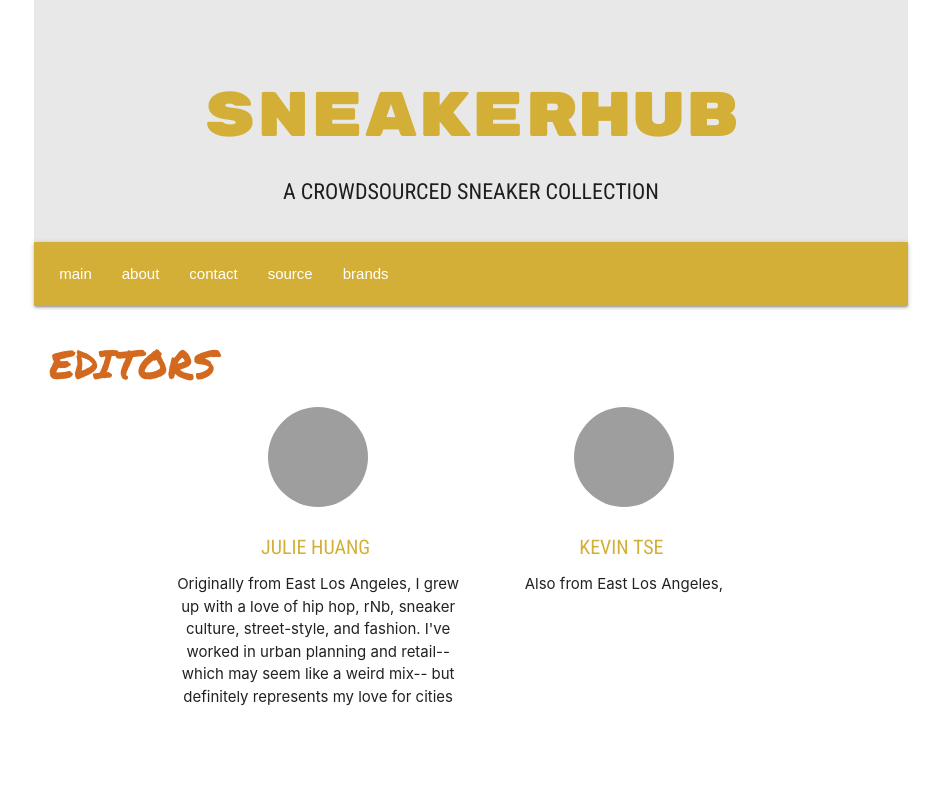
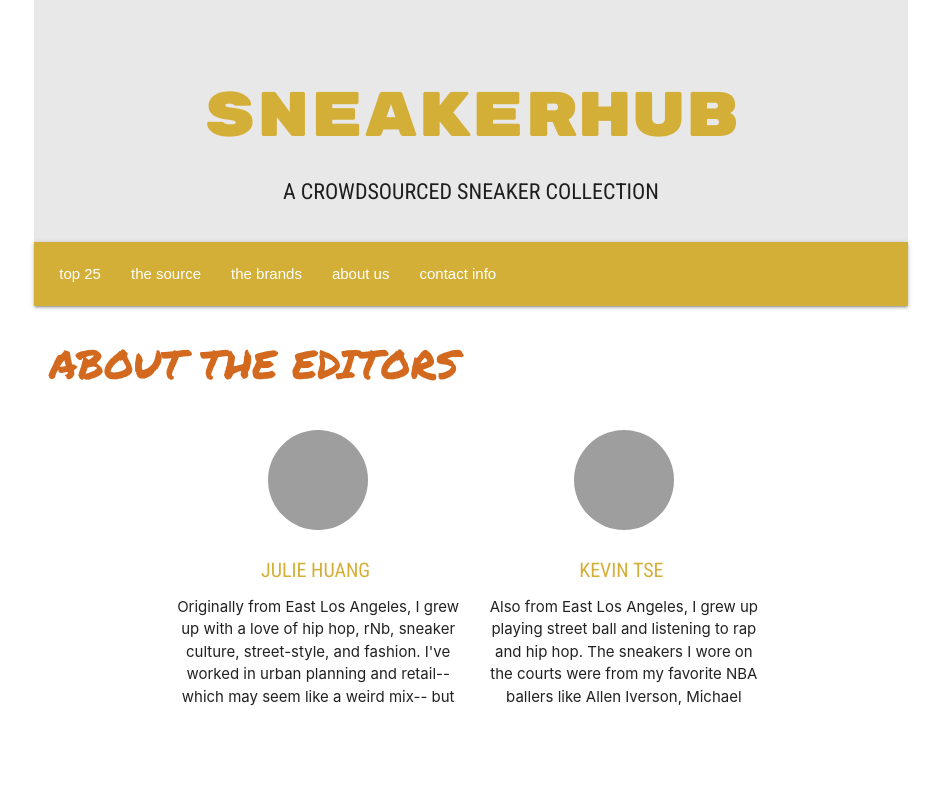
Before and after one commit to heyjulieh/project-1, a website: page views/about.html in a window 1280 px wide. Shown: the whole page, without its empty margins (169-1110 px from the left). Drawn offline with nearby package versions, Linux system fonts and the light colour scheme; files that its build step writes are made by us from their sources; no server answers; grey boxes are pictures that could not be loaded; files whose address does not match are found by name; a web font is replaced by a local one.

Commit message:
made some CSS changes based on UI feedback

```diff
--- a/views/about.html
+++ b/views/about.html
@@ -38,19 +38,19 @@
       <div class = "navbar">
         <ul>
           <li>
-            <a href ="http://localhost:5000/">main</a>
+            <a href ="http://localhost:5000/">top 25</a>
           </li>
           <li>
-            <a href ="http://localhost:5000/about">about</a>
+            <a href ="http://localhost:5000/source">the source</a>
           </li>
           <li>
-            <a href ="http://localhost:5000/contact">contact</a>
+          <a href ="http://localhost:5000/brand">the brands</a>
           </li>
           <li>
-            <a href ="http://localhost:5000/source">source</a>
+            <a href ="http://localhost:5000/about">about us</a>
           </li>
           <li>
-            <a href ="http://localhost:5000/brand">brands</a>
+            <a href ="http://localhost:5000/contact">contact info</a>
           </li>
         </ul>
       </div>
@@ -58,7 +58,7 @@
     </nav>
 
     <main>
-      <h2>EDITORS</h2>
+      <h2>ABOUT THE EDITORS</h2><br>
 
     <section class="container about">
 
@@ -71,7 +71,7 @@
       <div id="kevin" class="col s12 m6 l6">
           <img class="circle" id="profileimg" src ="https://scontent.fsnc1-2.fna.fbcdn.net/v/t1.0-9/1453448_10102858656436406_1819013287_n.jpg?oh=88047933e979f29fcb64415521d558f1&oe=5989326D">
           <h4>KEVIN TSE</h4>
-          <p>Also from East Los Angeles,
+          <p>Also from East Los Angeles, I grew up playing street ball and listening to rap and hip hop.  The sneakers I wore on the courts were from my favorite NBA ballers like Allen Iverson, Michael Jordan, and Kobe Bryant.  They would listen to hip hop, dress hip hop, and talk hip hop.  Music, sports, and sneaker culture were one for me.  Now I'm using my love for the game and sneakers to build my own API for shoes.  Enjoy the app and don't forget to comment and rate!</p>
       </div>
 
     </section>
```
Also changed, not shown: views/brand.html (+6 -6 lines), views/contact.html (+5 -5 lines), views/index.html (+6 -10 lines), views/source.html (+6 -6 lines).
